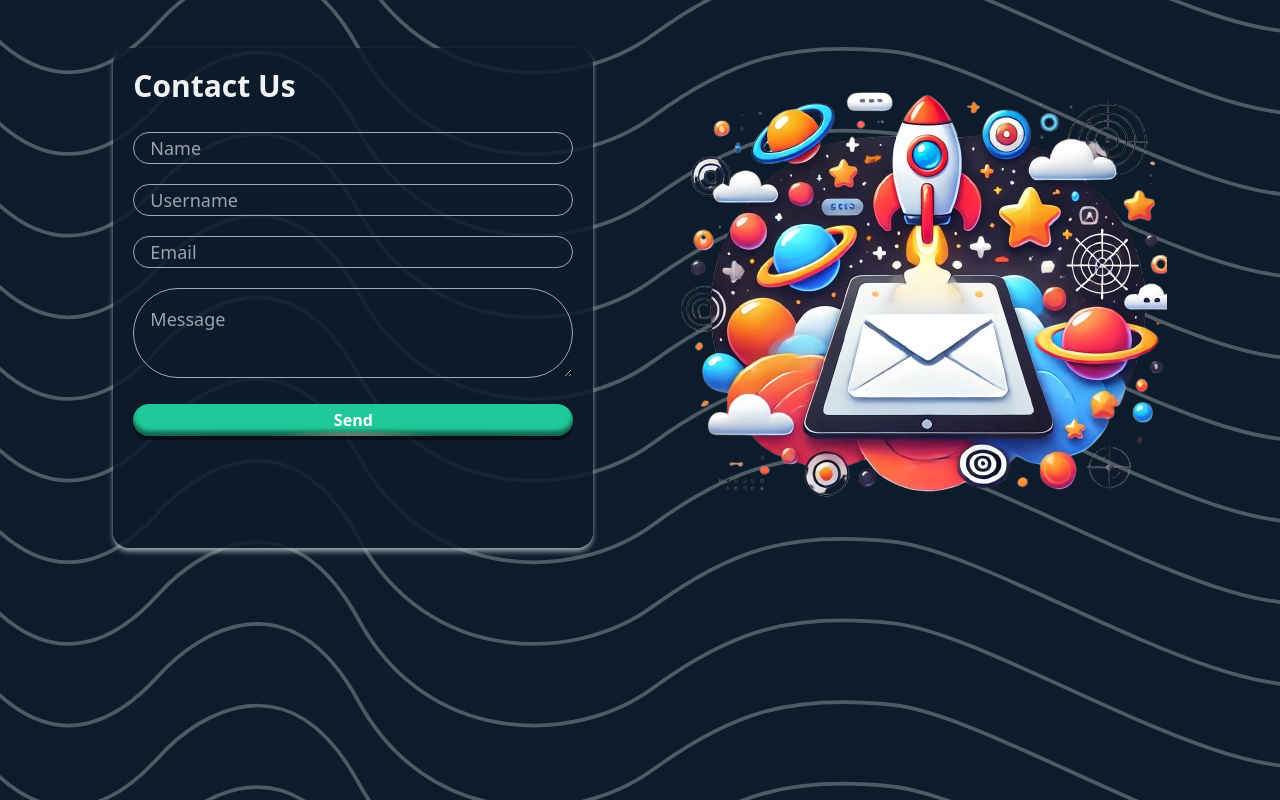
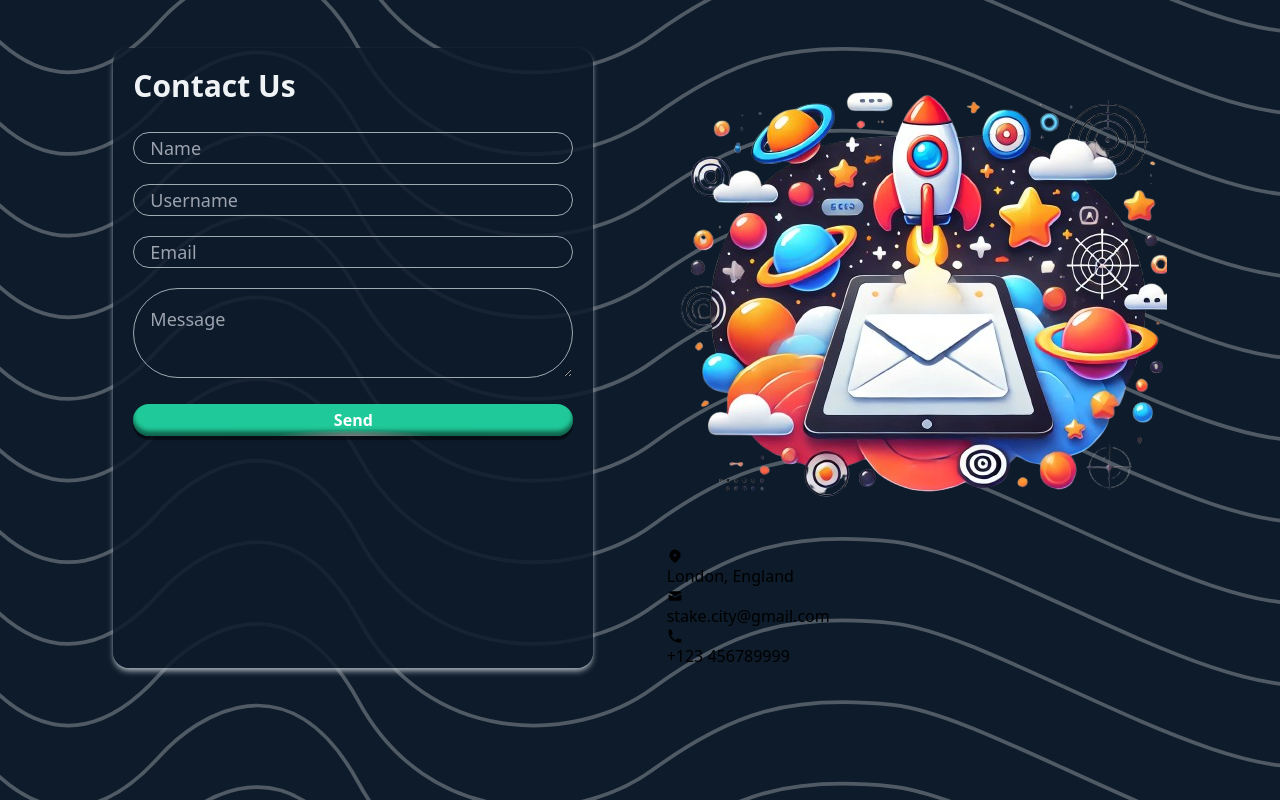
Before and after one commit to NduNdu21/stake.city-ndudev, a React (Create React App) app: page /contact-us in a window 1280 px wide. Built offline with nearby package versions, Linux system fonts and the light colour scheme; no server answers; a web font is replaced by a local one.

Commit message:
Added contact details section

```diff
--- a/src/components/Contactus.jsx
+++ b/src/components/Contactus.jsx
@@ -2,6 +2,7 @@ import React from "react";
 import moonPic from "../imgs/moon.svg"
 import rocketPic from "../imgs/rocket.svg"
 import graphic from "../imgs/graphic.png"
+import { HiLocationMarker, HiMail, HiPhone } from "react-icons/hi";
 
 
 export default function ContactUs() {
@@ -18,7 +19,16 @@ export default function ContactUs() {
                     <button className="h-8 w-full text-white text-base font-semibold rounded-full transition-all duration-700 bg-[#20C997]">Send</button>
                 </form>
                 <div>
-                    <img src={graphic} alt="graphic" />
+                    <img src={graphic} alt="graphic" className="" />
+                    <div id="contact" className="">
+                        <HiLocationMarker />
+                        <p>London, England</p>
+                        <HiMail />
+                        <p>stake.city@gmail.com</p>
+                        <HiPhone />
+                        <p>+123 456789999</p>
+                    </div>
+
                 </div>
             </div>
         </div>
```
